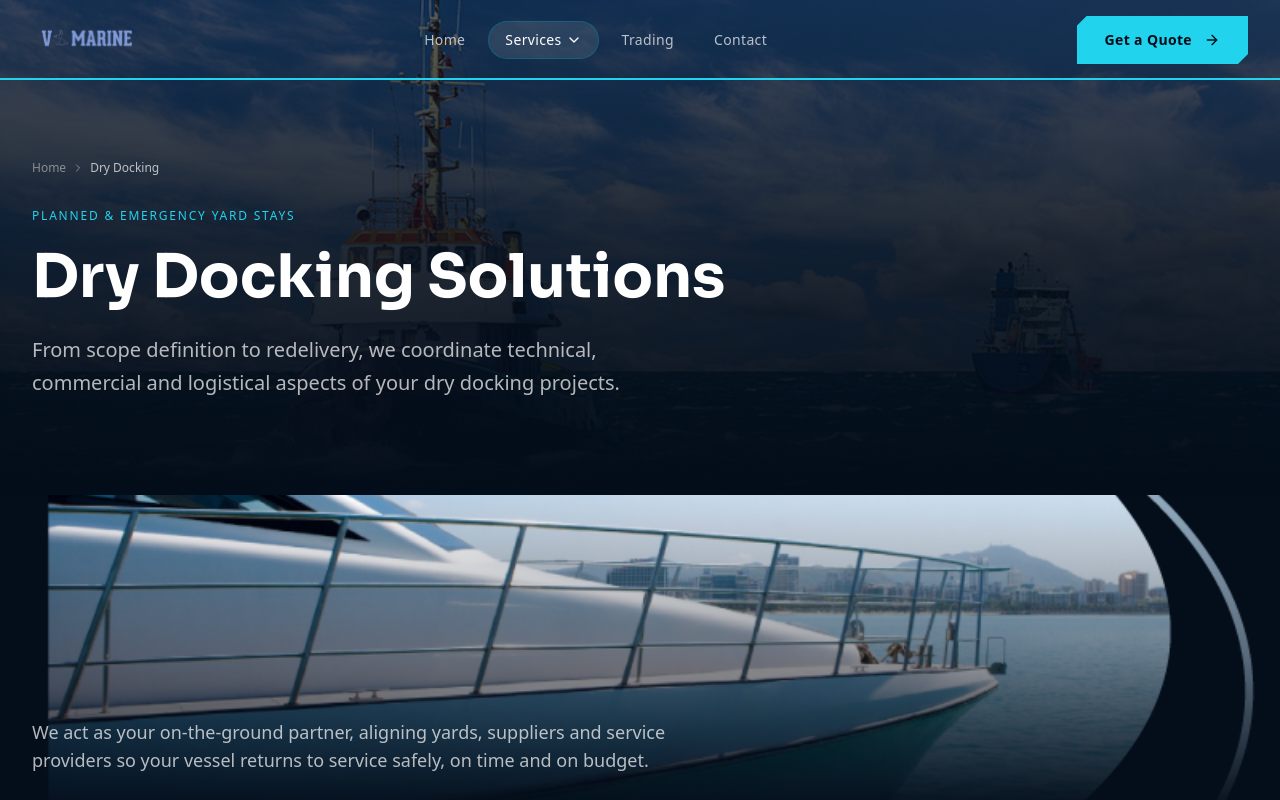
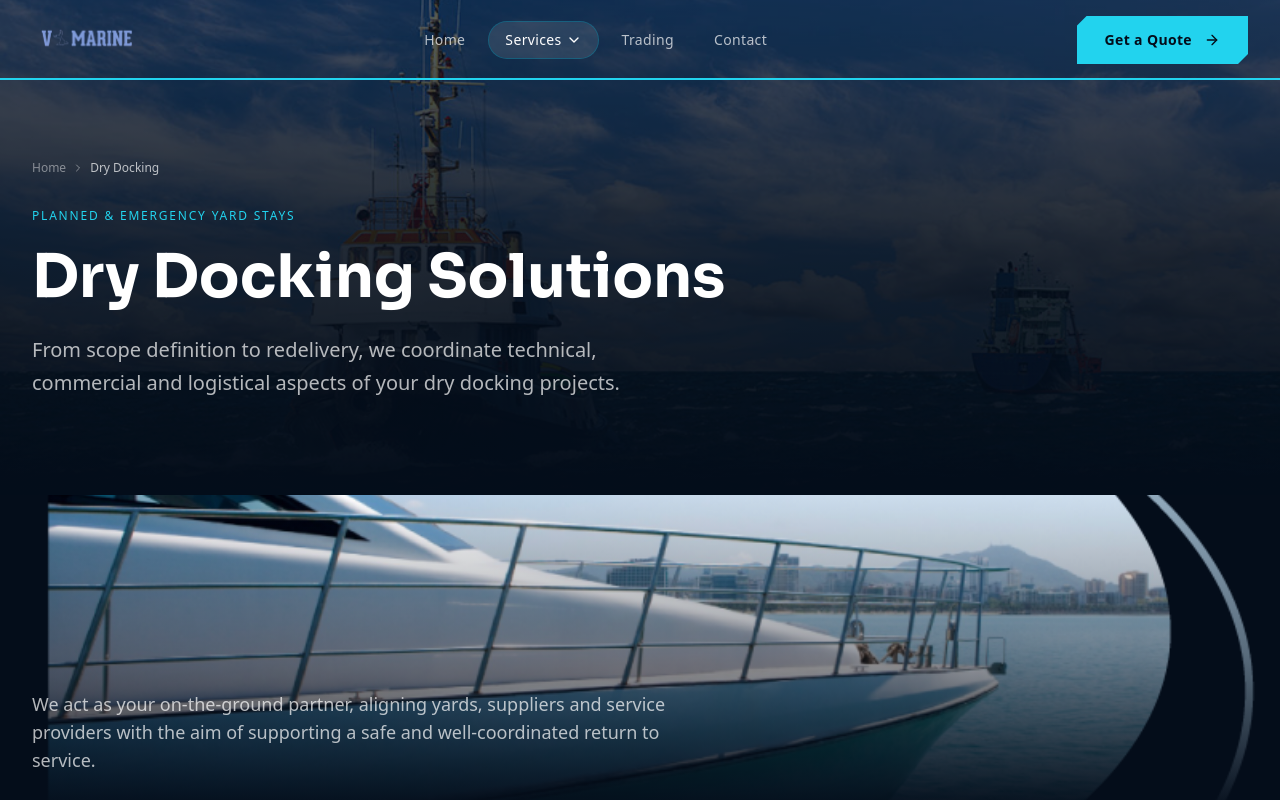
Before and after one commit to obeyyyy/marine_website, a Next.js app: page /dry-docking-solutions in a window 1280 px wide. Shown: the top 800 px of the page. Built offline with nearby package versions, Linux system fonts and the light colour scheme.

Commit message:
Soften dry dock delivery claim

```diff
--- a/src/app/dry-docking-solutions/page.tsx
+++ b/src/app/dry-docking-solutions/page.tsx
@@ -81,7 +81,7 @@ export default function DryDockingSolutionsPage() {
             className="text-white/70 text-lg max-w-2xl"
           >
             We act as your on-the-ground partner, aligning yards, suppliers and service providers
-            so your vessel returns to service safely, on time and on budget.
+            with the aim of supporting a safe and well-coordinated return to service.
           </motion.p>
         </div>
       </section>
```
